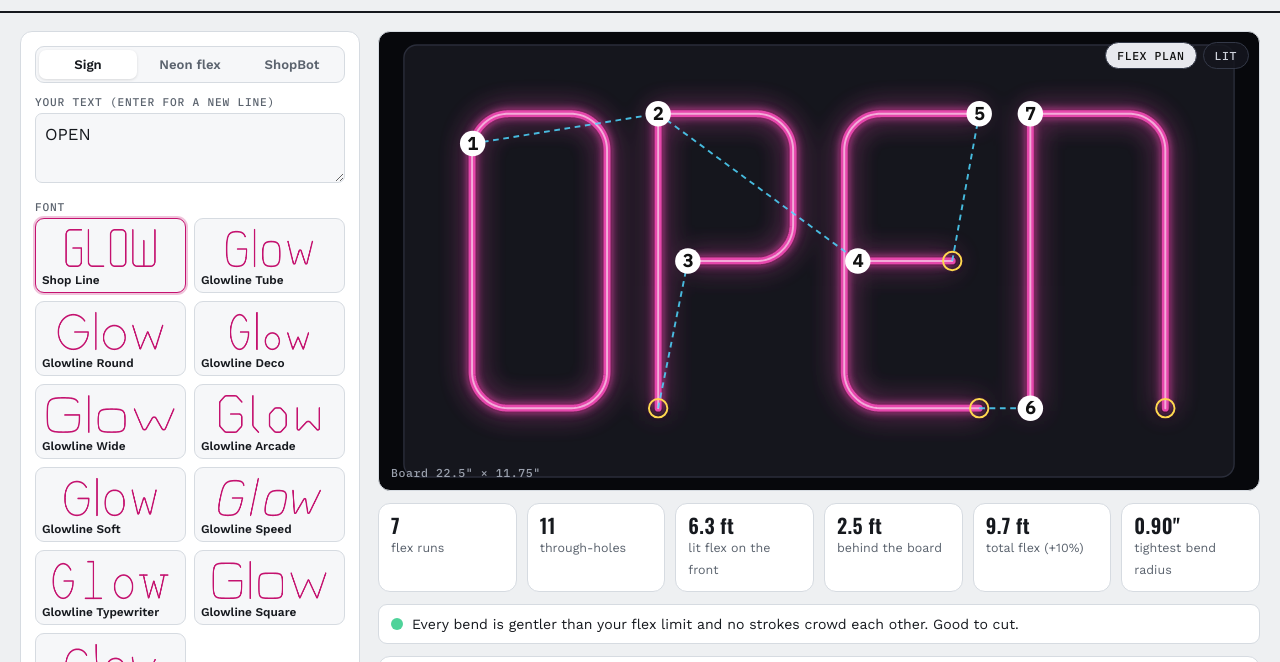
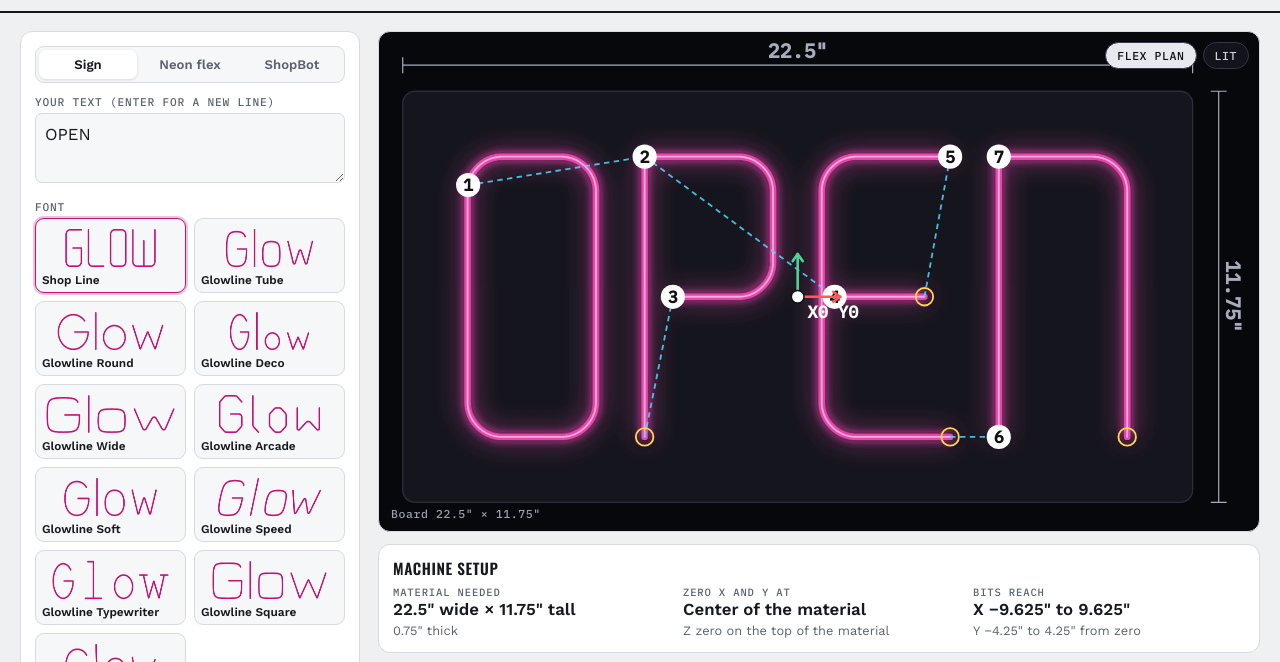
Before and after one commit to senorlloyd/BMFG_Help, a plain HTML site: page glowline/index.html in a window 1280 px wide. Shown: the part 65-727 px from the top of the page. Drawn offline with nearby package versions, Linux system fonts and the light colour scheme.

Commit message:
GlowLine: job origin choice, job size and reach shown
- ShopBot tab: Job origin picker, Lower-left corner or Center of
  material (new default, same as the center of the text). All .sbp
  files use it.
- Preview shows overall width/height dimension lines and an X0 Y0
  marker with +X/+Y arrows.
- New Machine setup panel: material size, where to zero, and how far
  the bits reach in X and Y from zero.
- Every .sbp starts with comment lines naming the origin, material
  size and bit reach.

Co-Authored-By: Claude Opus 5.5 <noreply@anthropic.com>
Claude-Session: https://claude.ai/code/session_01QeMymRZNfyQnGi3M92UR2T

```diff
--- a/glowline/index.html
+++ b/glowline/index.html
@@ -68,6 +68,11 @@ label.chk input{margin-top:3px;width:16px;height:16px;flex:none;accent-color:var
 label.chk b{color:var(--ink)}
 select{appearance:auto}
 [hidden]{display:none!important}
+.setup{display:grid;grid-template-columns:repeat(auto-fit,minmax(200px,1fr));gap:4px 18px;padding:12px 14px}
+.setup h3{grid-column:1/-1;margin:0 0 2px;font:600 .95rem var(--f-head);text-transform:uppercase;letter-spacing:.04em}
+.setup div span{display:block;font:500 .66rem var(--f-mono);letter-spacing:.08em;text-transform:uppercase;color:var(--muted)}
+.setup div b{font:600 1.05rem var(--f-body)}
+.setup div em{display:block;font-style:normal;font-size:.8rem;color:var(--muted)}
 .seg4 button{font-size:.74rem;padding:7px 2px}
 .seg button:disabled{opacity:.4;cursor:not-allowed}
 .artbox{border:1px dashed var(--line);border-radius:9px;padding:10px;margin-top:4px}
@@ -188,6 +193,8 @@ details.adv[open]{padding-bottom:12px}
         </select></label>
       <label class="f"><span>Material</span>
         <div class="seg" id="matSel"><button type="button" data-v="wood">Wood / MDF</button><button type="button" data-v="acrylic">Acrylic</button></div></label>
+      <label class="f"><span>Job origin (where you zero X and Y)</span>
+        <div class="seg" id="originSel"><button type="button" data-v="corner">Lower-left corner</button><button type="button" data-v="center">Center of material</button></div></label>
       <div class="plan-sum" id="cncSum"></div>
       <details class="adv" id="adv">
         <summary>Advanced settings</summary>
@@ -216,7 +223,7 @@ details.adv[open]{padding-bottom:12px}
         <label class="f"><span>Start code ({rpm} becomes the spindle speed)</span><textarea id="head" spellcheck="false" style="font:12px var(--f-mono);min-height:64px"></textarea></label>
         <button type="button" class="resetbtn" id="cncReset">Reset ShopBot settings to defaults</button>
       </details>
-      <p class="note">Zero X and Y at the <b>lower-left corner of the board</b> and Z at the <b>top of the material</b>. Files are inch G-code saved as .sbp, the same as RouteReady. Always air-cut or preview in ShopBot before cutting.</p>
+      <p class="note">Zero X and Y where you picked above (the preview marks it <b>X0 Y0</b>), and Z on the <b>top of the material</b>. <b>Center of material</b> is also the center of your text. Each file lists the material size and how far the bits reach in its first lines. Files are inch G-code saved as .sbp, the same as RouteReady. Always air-cut or preview in ShopBot before cutting.</p>
       <p class="note">GlowLine starts each groove at a flex through-hole when one sits on it, so cutting the holes drills away the plunge mark. Any other plunge spots show as a small <b>&times;</b> in the flex plan.</p>
     </div>
   </aside>
@@ -230,6 +237,7 @@ details.adv[open]{padding-bottom:12px}
       </div>
       <div class="dims" id="dims"></div>
     </div>
+    <div class="setup panel" id="setup"></div>
     <div class="stats" id="stats"></div>
     <div class="alerts" id="alerts"></div>
     <div class="exports panel">
@@ -579,7 +587,7 @@ function grooveJobs(lay, plan, o) {
 function header(m) { return (m.header || '').split(/\r?\n/).filter(l => l.trim()).map(l => l.replace(/\{rpm\}/g, String(m.rpm))); }
 function grooveCode(lay, plan, board, m) {
   const L = header(m);
-  L.push('G20', 'G90', `' GlowLine neon grooves - zero X/Y at the board's lower-left corner, Z at the top of the material`);
+  L.push('G20', 'G90', `' GlowLine neon grooves - X0 Y0 = ${m.originNote || "lower-left corner of the board"}, Z0 = top of the material`, ...(m.sizeNotes || []));
   if (m.exitAtEntry) L.push(`' Each groove plunges once and lifts out of the same hole (full-depth return pass)`);
   const X = x => f5(x - board.x0), Y = y => f5(y - board.y0);
   const passes = Math.max(1, Math.ceil(m.depth / Math.max(0.01, m.doc) - 1e-9));
@@ -612,7 +620,7 @@ function grooveCode(lay, plan, board, m) {
   return L.join('\n') + '\n';
 }
 function holeCode(plan, board, m) {
-  const L = header({ header: m.header, rpm: m.rpm }); L.push('G20', 'G90', `' GlowLine through-holes - ${m.holeBit}" bit, cutting ${f5(m.board + m.breakthrough)}" deep. Use a spoilboard.`);
+  const L = header({ header: m.header, rpm: m.rpm }); L.push('G20', 'G90', `' GlowLine through-holes - ${m.holeBit}" bit, cutting ${f5(m.board + m.breakthrough)}" deep. Use a spoilboard.`, `' X0 Y0 = ${m.originNote || "lower-left corner of the board"}, Z0 = top of the material`, ...(m.sizeNotes || []));
   const X = x => f5(x - board.x0), Y = y => f5(y - board.y0);
   const total = m.board + m.breakthrough, passes = Math.max(1, Math.ceil(total / Math.max(0.01, m.holeDoc) - 1e-9));
   const R = m.holeIn / 2 - m.holeBit / 2;
@@ -933,7 +941,7 @@ const CNC_DEFAULTS = { chan: 6, depth: 0.165, feed: 40, plunge: 10, rpm: 14000,
 // Conservative starting points for a 2-flute carbide neon bit, full-depth slot
 const MATERIALS = { acrylic: { name: 'acrylic', feed: 40, plunge: 10, rpm: 14000, hfeed: 30 },
                     wood: { name: 'wood / MDF', feed: 60, plunge: 15, rpm: 16000, hfeed: 50 } };
-let S = { font: 0, align: 'center', color: COLORS[0], view: 'plan', exitEntry: true, bit: 'neon6', mat: 'wood', shape: 'board', keepHoles: false, artPos: 'above' };
+let S = { font: 0, align: 'center', color: COLORS[0], view: 'plan', exitEntry: true, bit: 'neon6', mat: 'wood', origin: 'center', shape: 'board', keepHoles: false, artPos: 'above' };
 let ART = null, ART_TEXT = '', ART_NAME = '';
 let last = null;
 const esc = s => String(s).replace(/[&<>"]/g, c => ({ '&': '&amp;', '<': '&lt;', '>': '&gt;', '"': '&quot;' }[c]));
@@ -1040,10 +1048,14 @@ function update() {
     shape.edgeHoles = pl.holes.filter(h => GLOutline.distToLoops(h.p, shape.loops) < o.holeIn / 2 + 0.2).length;
     if (shape.kind === 'custom') { let out = 0, tot = 0; for (const g of grooves) for (let i = 0; i < g.length; i += 4) { tot++; if (!GLOutline.insideShape(g[i], shape.loops)) out++; } shape.outside = out / Math.max(1, tot); }
   }
+  // everything the bits touch, edge to edge
+  const ext = GL.boundsOf(grooves, o.chanIn / 2);
+  for (const h of pl.holes) { ext.x0 = Math.min(ext.x0, h.p[0] - o.holeIn / 2); ext.x1 = Math.max(ext.x1, h.p[0] + o.holeIn / 2); ext.y0 = Math.min(ext.y0, h.p[1] - o.holeIn / 2); ext.y1 = Math.max(ext.y1, h.p[1] + o.holeIn / 2); }
+  if (shape && shape.tool) for (const l of shape.tool) for (const q of l.pts) { ext.x0 = Math.min(ext.x0, q[0] - bitR); ext.x1 = Math.max(ext.x1, q[0] + bitR); ext.y0 = Math.min(ext.y0, q[1] - bitR); ext.y1 = Math.max(ext.y1, q[1] + bitR); }
   const jobs = GL.grooveJobs(lay, pl, { exitAtEntry: !!S.exitEntry, holeIn: o.holeIn, chanIn: o.chanIn });
-  last = { f, o, lay, pl, board, jobs, shape: shape && shape.loops.length ? shape : null, shapeInfo: shape, art };
+  last = { ext, f, o, lay, pl, board, jobs, shape: shape && shape.loops.length ? shape : null, shapeInfo: shape, art };
   cncSummary();
-  render(); stats();
+  render(); stats(); setupPanel();
 }
 function render() {
   if (!last) return;
@@ -1051,7 +1063,8 @@ function render() {
   const W = board.x1 - board.x0, H = board.y1 - board.y0, X = x => x - board.x0, Y = y => board.y1 - y;
   const P = p => GL.f5(X(p[0])) + ' ' + GL.f5(Y(p[1]));
   const cw = o.chanIn, col = S.color, plan = S.view === 'plan';
-  let s = `<svg viewBox="${-W * 0.03} ${-H * 0.03} ${W * 1.06} ${H * 1.06}" xmlns="http://www.w3.org/2000/svg" role="img" aria-label="Sign preview">`;
+  const pad = Math.max(W, H) * 0.06;
+  let s = `<svg viewBox="${-pad * 0.5} ${-pad * 1.25} ${W + pad * 1.9} ${H + pad * 1.85}" xmlns="http://www.w3.org/2000/svg" role="img" aria-label="Sign preview">`;
   s += `<defs><filter id="gl" x="-30%" y="-30%" width="160%" height="160%"><feGaussianBlur stdDeviation="${cw * 1.6}" result="b1"/><feGaussianBlur in="SourceGraphic" stdDeviation="${cw * 0.5}" result="b2"/><feMerge><feMergeNode in="b1"/><feMergeNode in="b2"/><feMergeNode in="SourceGraphic"/></feMerge></filter></defs>`;
   const sh = last.shape, lwb = Math.max(0.03, W / 600);
   const loopD = ls => ls.map(l => 'M' + l.pts.map(P).join(' L') + ' Z').join(' ');
@@ -1080,6 +1093,16 @@ function render() {
       const p = r.pts[0]; return `<circle cx="${GL.f5(X(p[0]))}" cy="${GL.f5(Y(p[1]))}" r="${fs * 0.72}" fill="#fff"/><text x="${GL.f5(X(p[0]))}" y="${GL.f5(Y(p[1]) + fs * 0.35)}" fill="#111">${i + 1}</text>`;
     }).join('') + '</g>';
   }
+  // overall size + job origin
+  { const t = pad * 0.42, lw2 = Math.max(0.02, pad * 0.025), c = '#a7adbd', y = -pad * 0.55, x = W + pad * 0.55;
+    s += `<g stroke="${c}" stroke-width="${lw2}" fill="none"><path d="M0 ${y} H${W} M0 ${y - t * 0.4} V${y + t * 0.4} M${W} ${y - t * 0.4} V${y + t * 0.4}"/><path d="M${x} 0 V${H} M${x - t * 0.4} 0 H${x + t * 0.4} M${x - t * 0.4} ${H} H${x + t * 0.4}"/></g>`;
+    s += `<g fill="${c}" font-family="IBM Plex Mono,monospace" font-size="${t}" font-weight="600"><text x="${W / 2}" y="${y - t * 0.35}" text-anchor="middle">${fmtIn(W)}</text>` +
+         `<text x="${x + t * 0.35}" y="${H / 2}" transform="rotate(90 ${x + t * 0.35} ${H / 2})" text-anchor="middle">${fmtIn(H)}</text></g>`;
+    const O = originPt(), ox = O.x0 - board.x0, oy = board.y1 - O.y0, L = pad * 0.9, aw = lw2 * 2.2;
+    s += `<g stroke-width="${aw}" stroke-linecap="round"><path d="M${ox} ${oy} H${ox + L}" stroke="#ff5a5a"/><path d="M${ox + L} ${oy} l${-t * 0.35} ${-t * 0.25} M${ox + L} ${oy} l${-t * 0.35} ${t * 0.25}" stroke="#ff5a5a"/>` +
+         `<path d="M${ox} ${oy} V${oy - L}" stroke="#4fd39a"/><path d="M${ox} ${oy - L} l${-t * 0.25} ${t * 0.35} M${ox} ${oy - L} l${t * 0.25} ${t * 0.35}" stroke="#4fd39a"/></g>` +
+         `<circle cx="${ox}" cy="${oy}" r="${t * 0.32}" fill="#fff" stroke="#111" stroke-width="${aw * 0.6}"/>` +
+         `<text x="${ox + t * 0.5}" y="${oy + t * 1.05}" fill="#fff" font-family="IBM Plex Mono,monospace" font-size="${t * 0.85}" font-weight="700">X0 Y0</text>`; }
   $('#preview').innerHTML = s + '</svg>';
   $('#dims').textContent = sh ? `Sign ${fmtIn(sh.sign.x1 - sh.sign.x0)} × ${fmtIn(sh.sign.y1 - sh.sign.y0)} · stock ${fmtIn(W)} × ${fmtIn(H)}` : `Board ${fmtIn(W)} × ${fmtIn(H)}`;
 }
@@ -1135,14 +1158,17 @@ function machine() {
   return { header: $('#head').value, rpm: Math.round(num('rpm', 14000)), depth: Math.max(0.01, num('depth', 0.165)), doc: Math.max(0.01, num('depth', 0.165)), feed: Math.max(1, num('feed', 40)),
     plunge: Math.max(1, num('plunge', 10)), safeZ: Math.max(0.05, num('safez', 0.25)), holeBit: Math.max(0.03, num('hbit', 0.25)), holeDoc: Math.max(0.01, num('hdoc', 0.125)),
     holeFeed: Math.max(1, num('hfeed', 30)), board: Math.max(0.01, num('board', 0.75)), breakthrough: Math.max(0, num('brk', 0.02)), holeIn: last ? last.o.holeIn : 0.5,
-    chanIn: last ? last.o.chanIn : 0.236, exitAtEntry: !!S.exitEntry };
+    chanIn: last ? last.o.chanIn : 0.236, exitAtEntry: !!S.exitEntry,
+    originNote: S.origin === 'center' ? 'center of the material' : 'lower-left corner of the material',
+    sizeNotes: last ? (() => { const b = last.board, e = last.ext, O = originPt();
+      return [`' Material: ${GL.f5(b.x1 - b.x0)} x ${GL.f5(b.y1 - b.y0)} in`, `' Bits reach X ${GL.f5(e.x0 - O.x0)} to ${GL.f5(e.x1 - O.x0)}, Y ${GL.f5(e.y0 - O.y0)} to ${GL.f5(e.y1 - O.y0)}`]; })() : [] };
 }
-$('#xGroove').onclick = () => { if (!last) return; saveFile(baseName() + '_grooves.sbp', GL.grooveCode(last.lay, last.pl, last.board, machine())); };
+$('#xGroove').onclick = () => { if (!last) return; saveFile(baseName() + '_grooves.sbp', GL.grooveCode(last.lay, last.pl, originPt(), machine())); };
 $('#xHoles').onclick = () => {
   if (!last) return; const m = machine(); if (m.holeBit > m.holeIn) { toast('The hole bit is bigger than the hole.'); return; }
-  let code = GL.holeCode(last.pl, last.board, m);
+  let code = GL.holeCode(last.pl, originPt(), m);
   if (last.shape) {
-    const X = x => GL.f5(x - last.board.x0), Y = y => GL.f5(y - last.board.y0), tabH = Math.max(0.04, Math.min(0.125, m.board * 0.35));
+    const O = originPt(), X = x => GL.f5(x - O.x0), Y = y => GL.f5(y - O.y0), tabH = Math.max(0.04, Math.min(0.125, m.board * 0.35));
     const lines = ["' Cut-out: profile around the sign with the same bit, leaving tabs to hold it"];
     const tool = last.shape.tool.slice().sort((a, b) => (b.hole ? 1 : 0) - (a.hole ? 1 : 0));   // inside cuts first
     for (const lp of tool) {
@@ -1166,6 +1192,21 @@ $('#xMap').onclick = () => {
   svg = svg.replace('<svg ', `<svg width="${GL.f5(W * 1.06)}in" height="${GL.f5(H * 1.06)}in" `);
   S.view = keep; render(); saveFile(baseName() + '_wiring.svg', '<?xml version="1.0" encoding="UTF-8"?>\n' + svg, 'image/svg+xml');
 };
+
+// ---------- job origin + setup ----------
+function originPt() { const b = last.board; return S.origin === 'center' ? { x0: (b.x0 + b.x1) / 2, y0: (b.y0 + b.y1) / 2 } : { x0: b.x0, y0: b.y0 }; }
+const sgn = v => (v < 0 ? '−' : '') + fmtIn(Math.abs(v));
+function setupPanel() {
+  if (!last) { $('#setup').innerHTML = ''; return; }
+  const b = last.board, e = last.ext, O = originPt(), W = b.x1 - b.x0, H = b.y1 - b.y0, T = num('board', 0.75);
+  $('#setup').innerHTML = `<h3>Machine setup</h3>
+    <div><span>Material needed</span><b>${fmtIn(W)} wide × ${fmtIn(H)} tall</b><em>${fmtIn(T)} thick${last.shape ? ' (includes room around the cut-out)' : ''}</em></div>
+    <div><span>Zero X and Y at</span><b>${S.origin === 'center' ? 'Center of the material' : 'Lower-left corner'}</b><em>Z zero on the top of the material</em></div>
+    <div><span>Bits reach</span><b>X ${sgn(e.x0 - O.x0)} to ${sgn(e.x1 - O.x0)}</b><em>Y ${sgn(e.y0 - O.y0)} to ${sgn(e.y1 - O.y0)} from zero</em></div>`;
+}
+function syncOrigin() { [...$('#originSel').children].forEach(b => b.setAttribute('aria-pressed', b.dataset.v === S.origin)); }
+$('#originSel').addEventListener('click', ev => { const b = ev.target.closest('button'); if (!b) return; S.origin = b.dataset.v; syncOrigin(); persist(); render(); setupPanel(); });
+syncOrigin();
 
 // ---------- shape + artwork ----------
 function circlePts(c, r) { const out = []; for (let k = 0; k <= 16; k++) { const a = k / 16 * Math.PI * 2; out.push([c[0] + r * Math.cos(a), c[1] + r * Math.sin(a)]); } return out; }
```
